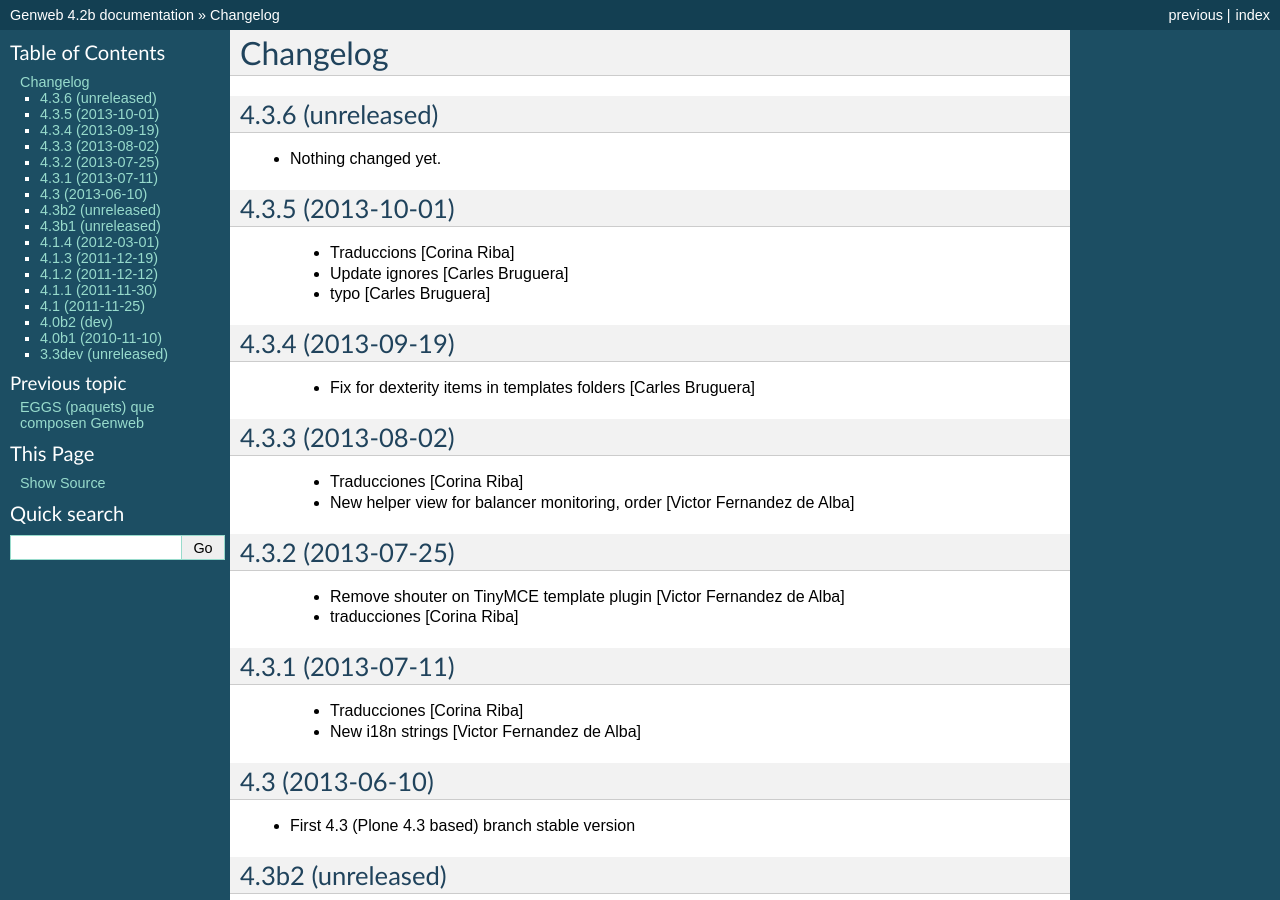
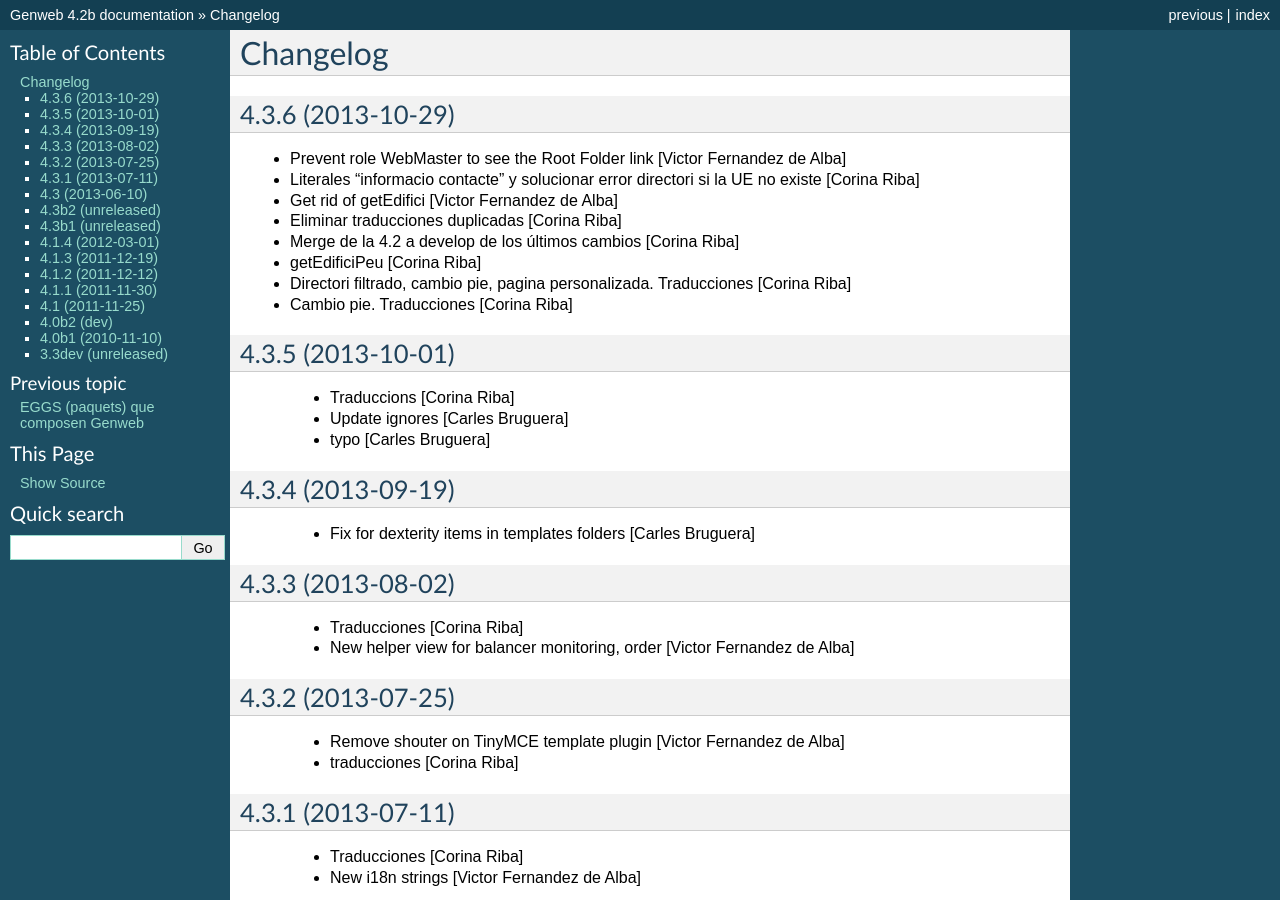
Before and after one commit to UPCnet/genweb.core, a Sphinx documentation site: the page built from docs/HISTORY.rst, in a window 1280 px wide and 900 px high. Built offline with Sphinx 7.4.7, drawn with Linux system fonts in a browser that asks for light colours.

Commit message:
Preparing release 4.3.6

```diff
--- a/docs/HISTORY.rst
+++ b/docs/HISTORY.rst
@@ -1,11 +1,17 @@
 Changelog
 =========
 
-4.3.6 (unreleased)
+4.3.6 (2013-10-29)
 ------------------
 
-- Nothing changed yet.
-
+* Prevent role WebMaster to see the Root Folder link [Victor Fernandez de Alba]
+* Literales "informacio contacte" y solucionar error directori si la UE no existe [Corina Riba]
+* Get rid of getEdifici [Victor Fernandez de Alba]
+* Eliminar traducciones duplicadas [Corina Riba]
+* Merge de la 4.2 a develop de los últimos cambios [Corina Riba]
+* getEdificiPeu [Corina Riba]
+* Directori filtrado, cambio pie, pagina personalizada. Traducciones [Corina Riba]
+* Cambio pie. Traducciones [Corina Riba]
 
 4.3.5 (2013-10-01)
 ------------------
--- a/setup.py
+++ b/setup.py
@@ -1,7 +1,7 @@
 from setuptools import setup, find_packages
 import os
 
-version = '4.3.6.dev0'
+version = '4.3.6'
 
 README = open("README.rst").read()
 HISTORY = open(os.path.join("docs", "HISTORY.rst")).read()
```
